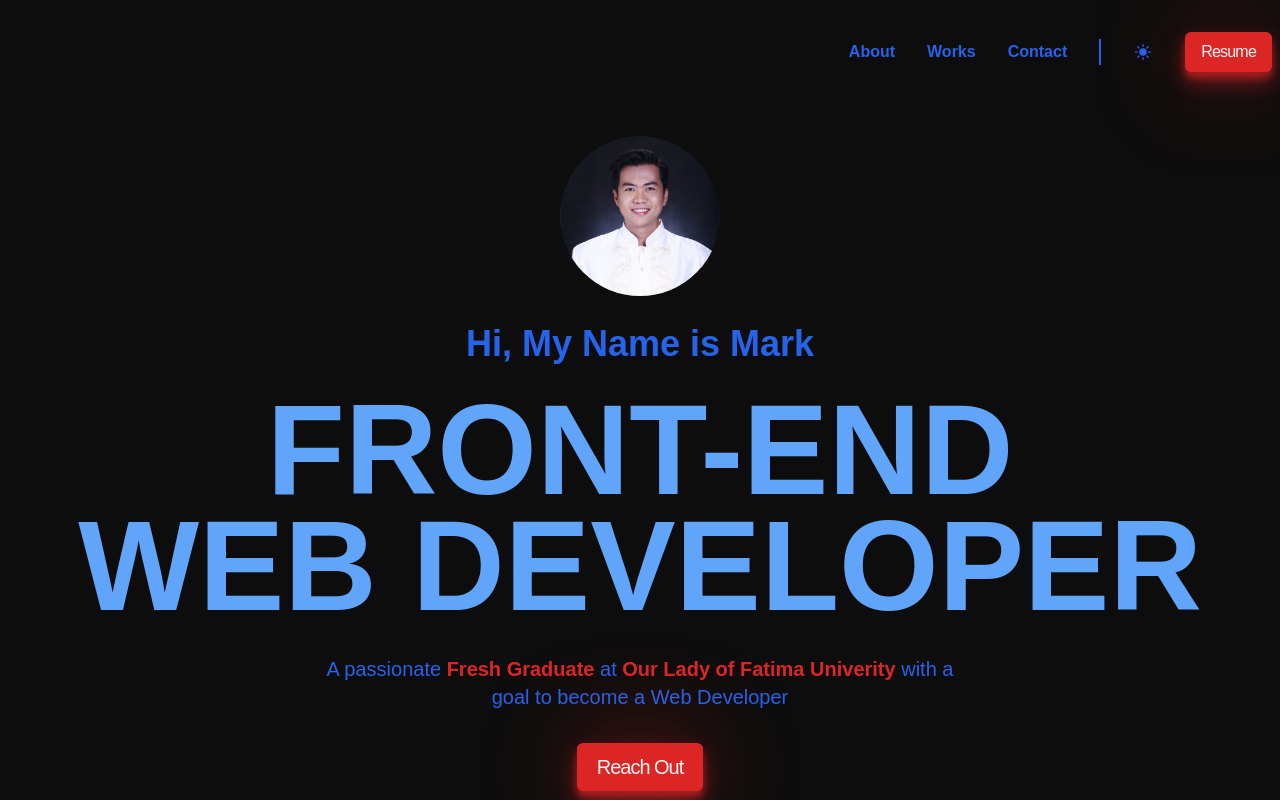
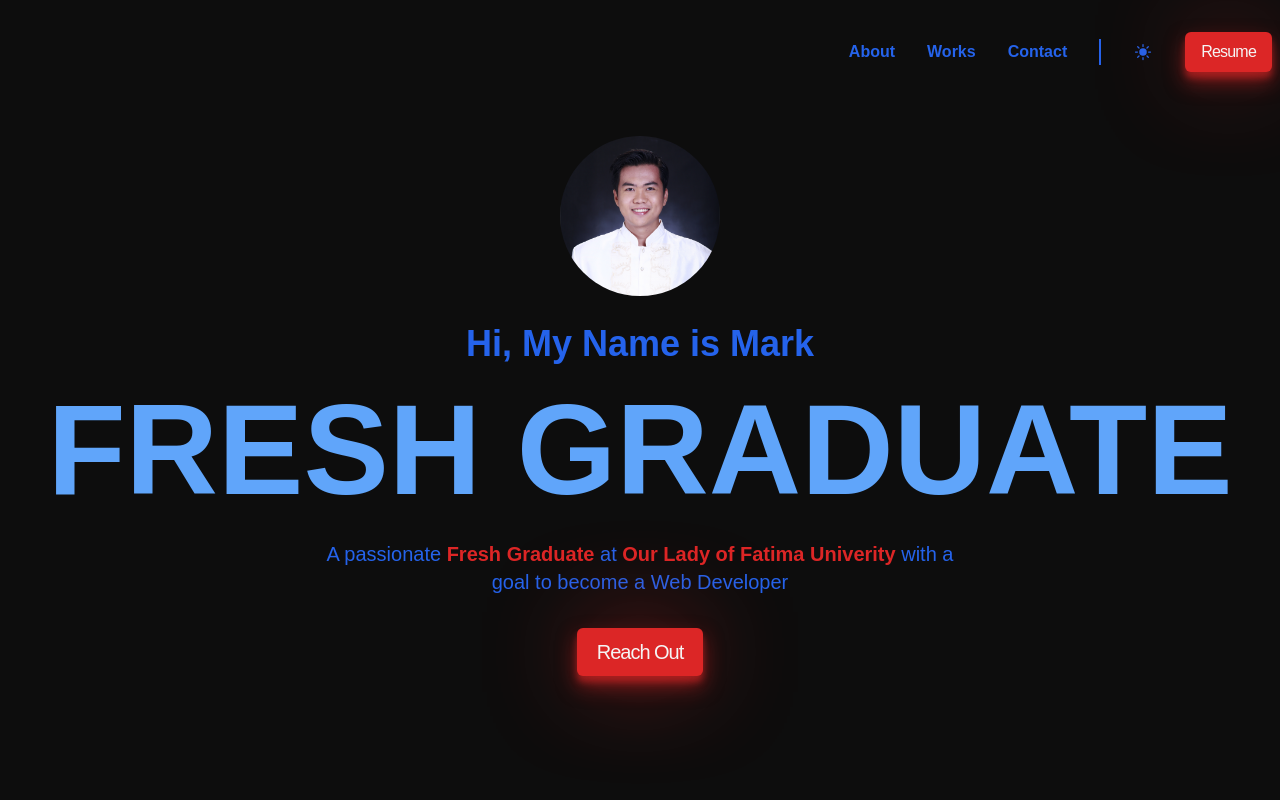
Before and after one commit to mdpxblx/Web-Portfolio, a website built with Vite: page index.html in a window 1280 px wide. Shown: the top 800 px of the page. Built offline with nearby package versions, Linux system fonts and the light colour scheme; a web font is replaced by a local one.

Commit message:
updated the front end web dev to fresh grad

```diff
--- a/index.html
+++ b/index.html
@@ -75,7 +75,7 @@
     <section class="hero container">
       <img class="hero__img" src="/hero.png" alt="Profile picture">
       <h2 class="hero__subtitle">Hi, My Name is Mark</h2>
-      <h1 class="hero__title">Front-End <br>Web Developer</h1>
+      <h1 class="hero__title">Fresh Graduate</h1>
       <p class="hero__descreption">A passionate <strong>Fresh Graduate</strong> at <strong>Our Lady of Fatima Univerity</strong> with
       a goal to become a Web Developer</p>
       <a class="hero__btn btn" href="#contact">Reach Out</a>
```
